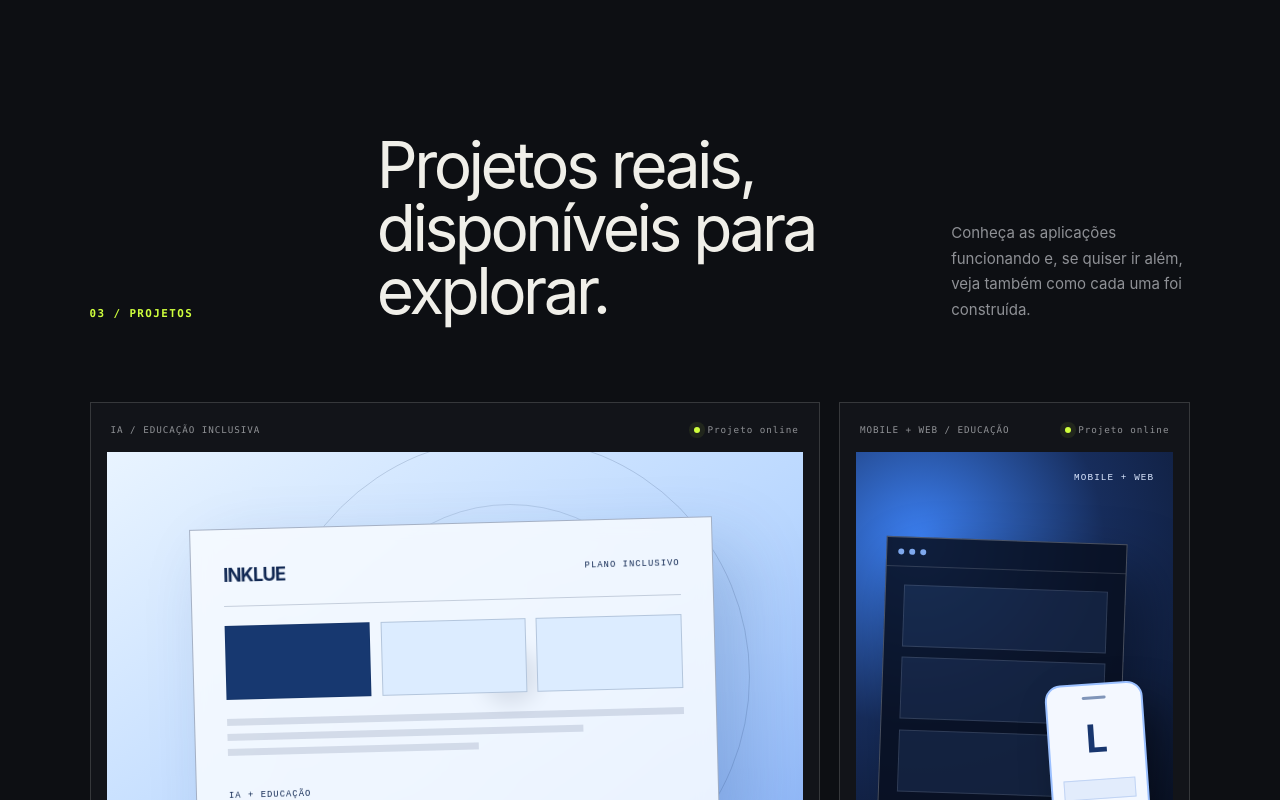
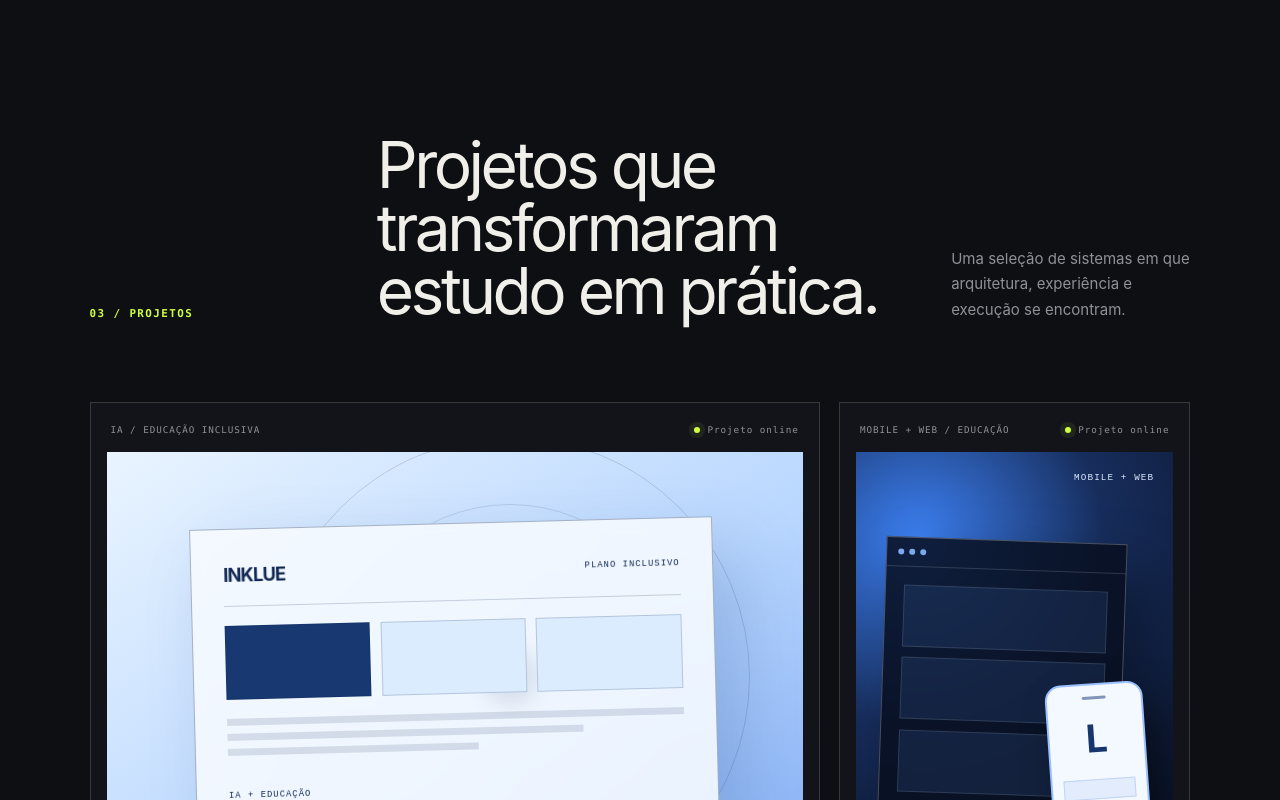
Before and after one commit to RNanWP/PortifolioV2.2026, a Next.js app: page / in a window 1280 px wide. Shown: the part 1900-2700 px from the top of the page. Built offline with nearby package versions, Linux system fonts and the light colour scheme.

Commit message:
fix: restore project heading

```diff
--- a/app/page.tsx
+++ b/app/page.tsx
@@ -187,8 +187,8 @@ export default function Home() {
       <section className="projects-preview section-shell" id="projetos">
         <div className="section-heading reveal">
           <div className="section-index">03 / PROJETOS</div>
-          <h2>Projetos reais, disponíveis para explorar.</h2>
-          <p>Conheça as aplicações funcionando e, se quiser ir além, veja também como cada uma foi construída.</p>
+          <h2>Projetos que transformaram estudo em prática.</h2>
+          <p>Uma seleção de sistemas em que arquitetura, experiência e execução se encontram.</p>
         </div>
 
         <div className="project-grid">
@@ -276,9 +276,7 @@ export default function Home() {
             </div>
           </article>
 
-          <article
-            className="project-card project-card-featured reveal"
-          >
+          <article className="project-card reveal">
             <div className="project-topline">
               <span>API / EDUCAÇÃO</span>
               <span className="project-live"><i /> Projeto online</span>
```
